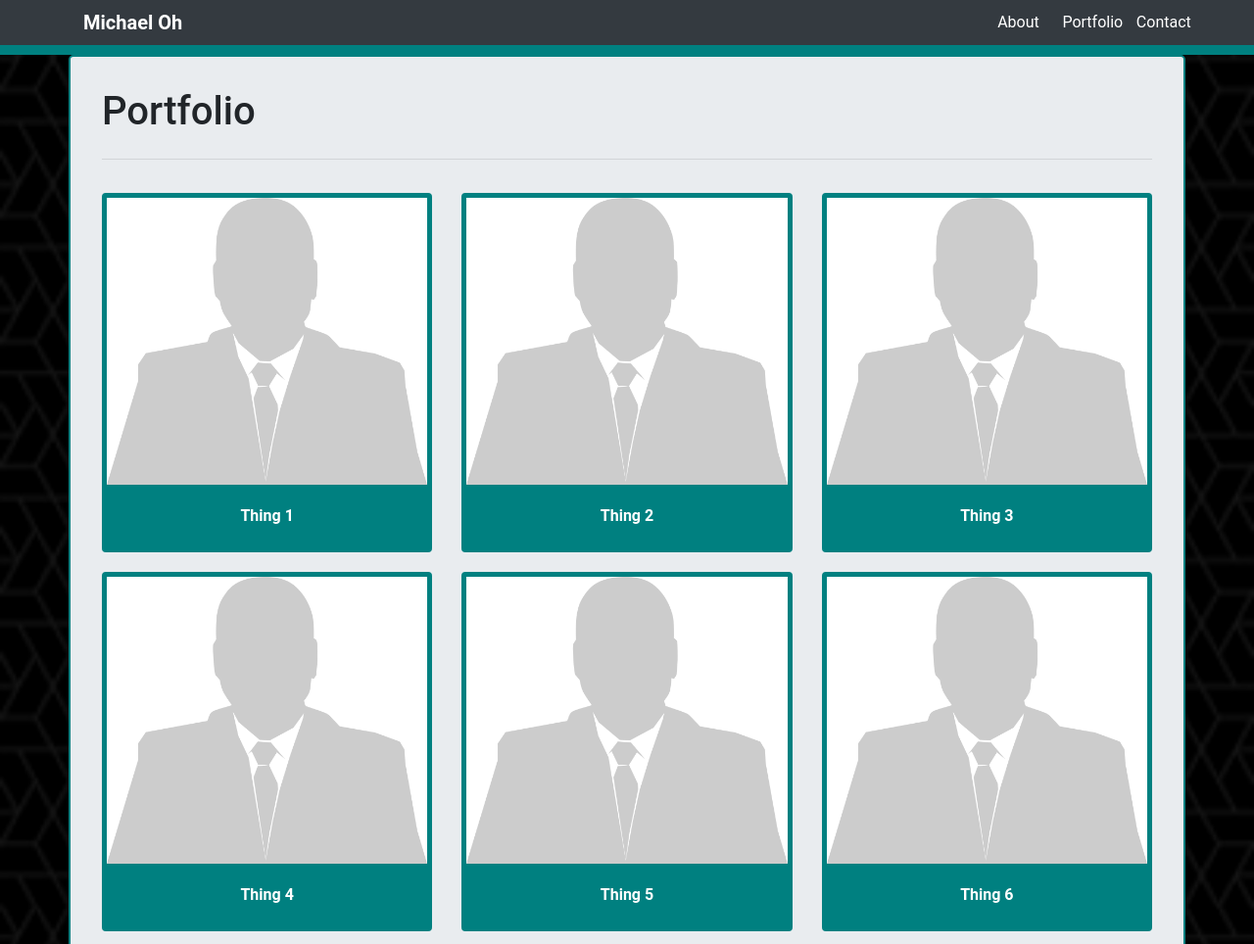
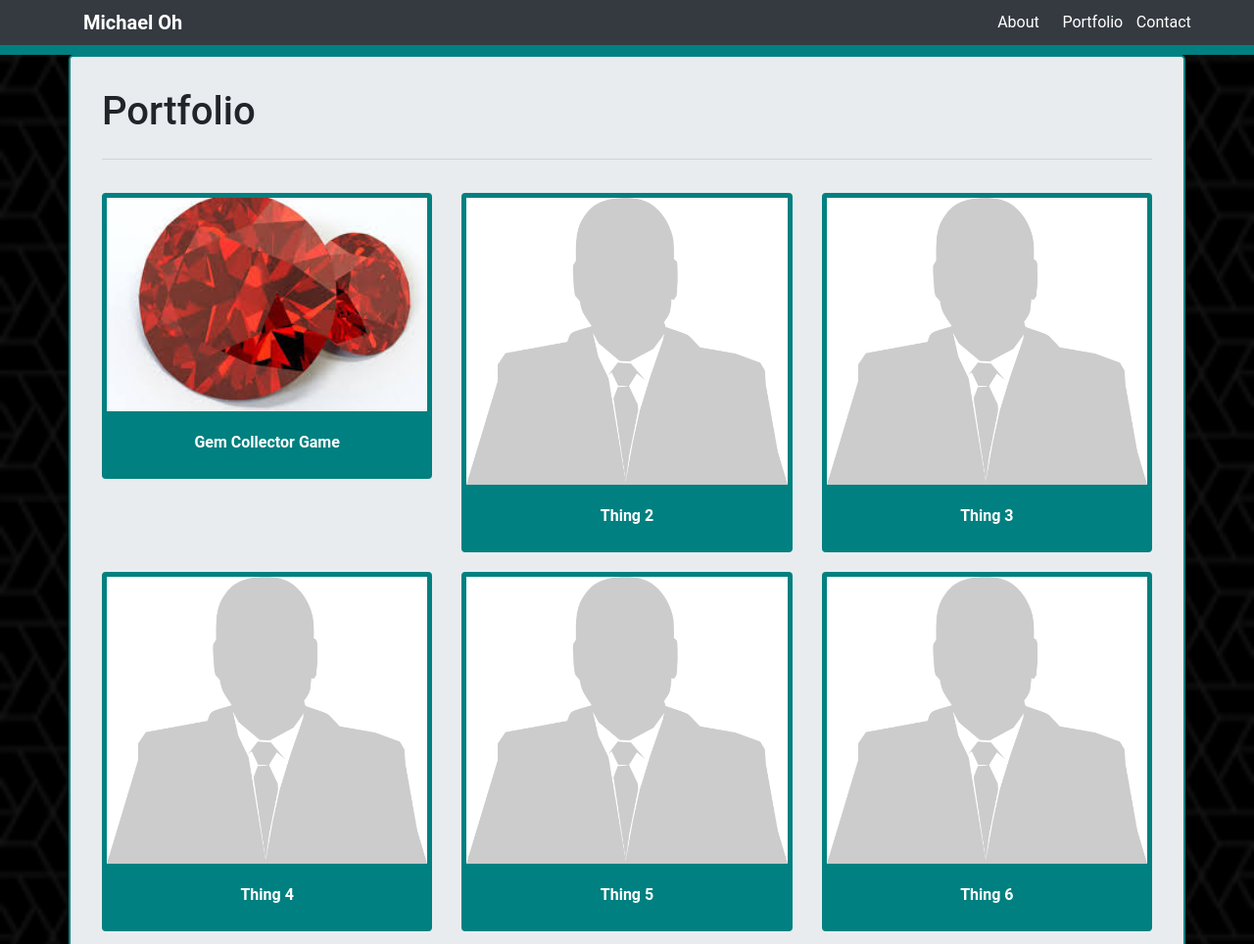
Before and after one commit to michaelohw5/Bootstrap-Portfolio, a plain HTML site: page portfolio.html in a window 1280 px wide. Shown: the top 964 px of the page at 98% size. Drawn offline with nearby package versions, Linux system fonts and the light colour scheme.

Commit message:
added gem collector game in portfolio

```diff
--- a/portfolio.html
+++ b/portfolio.html
@@ -51,9 +51,9 @@
                         <!--pictures in card with label-->
                         <div class="col-md-4">
                             <div class="card" style="width: 100%;">
-                                <img class="card-img-top" src="./assets/images/placeholder1.png" alt="Card image cap">
+                                <a href="https://michaelohw5.github.io/unit-4-game/" target="blank"><img class="card-img-top" src="./assets/images/ruby.jpg" alt="Card image cap"></a>
                                 <div class="card-body my-card">
-                                    <p class="card-text my-card-text">Thing 1</p>
+                                    <p class="card-text my-card-text">Gem Collector Game</p>
                                 </div>
                             </div>
                         </div>
```
Also changed, not shown: assets/images/ruby.jpg (added).
